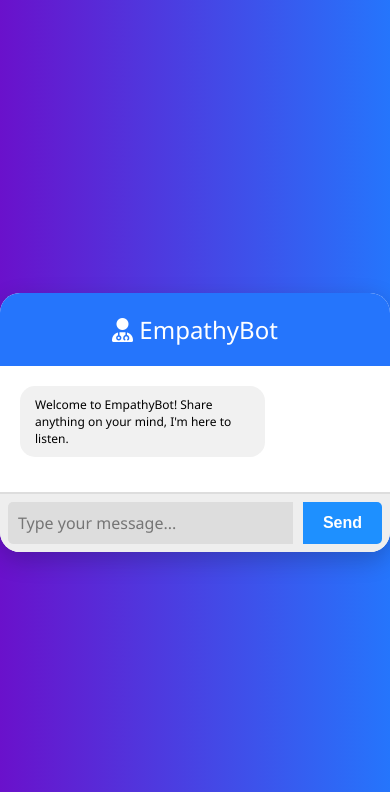
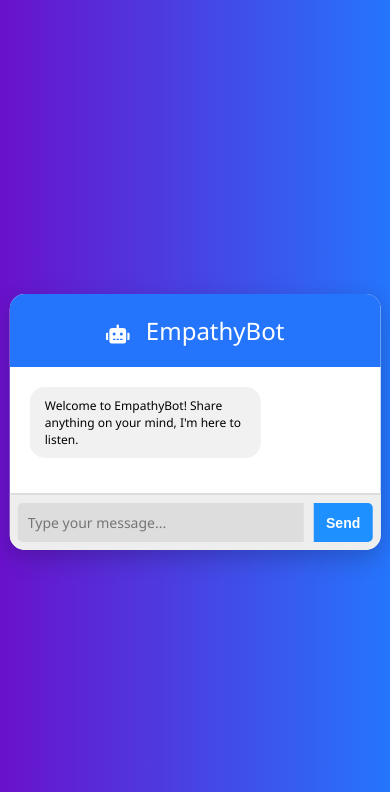
Before and after one commit to Samridhi-Aggarwaal/Mental-Health-Chatbot, a Flask app: page / in a window 390 px wide. Shown: the top 792 px of the page. Run offline with Flask 3, Linux system fonts and the light colour scheme; parts of the project's set-up code (start-up, migrations or seed data) failed here and were passed over; some libraries are stand-ins or nearby versions.

Commit message:
Update index.html

```diff
--- a/templates/index.html
+++ b/templates/index.html
@@ -18,8 +18,12 @@
       padding: 0;
     }
     .chat-container {
+      position: absolute;
+      top: 50%;
+      left: 50%;
+      transform: translate(-50%, -50%);
+      width: 90%;
       max-width: 600px;
-      margin: 5vh auto;
       background: #fff;
       color: #333;
       border-radius: 20px;
@@ -27,7 +31,8 @@
       overflow: hidden;
       display: flex;
       flex-direction: column;
-    }
+}
+
     .chat-header {
       background-color: #2575fc;
       color: white;
@@ -88,17 +93,40 @@
       padding: 10px;
       overflow-y: auto;
       flex-grow: 1;
-}
+    }
     body, .msger, .msg, .msger-input, .msger-inputarea, .msg-text, .msg-info-name, .msg-info-time {
       font-family: 'Segoe UI', Tahoma, Geneva, Verdana, sans-serif;
       font-size: 16px;
     }
+
+    @media screen and (max-width: 480px) {
+    .chat-container {
+        width: 95%;
+        height: auto;
+        border-radius: 15px;
+    }
+    .chat-body {
+        height: 300px;
+    }
+    .msger-input {
+        font-size: 14px;
+    }
+    .msger-send-btn {
+        font-size: 14px;
+        padding: 8px 12px;
+    }
+}
+
+
   </style>
 </head>
 <body>
   <div class="chat-container">
     <div class="chat-header">
-      <i class="fas fa-user-md"></i> EmpathyBot
+      <svg viewBox="0 0 640 512" title="robot" width="24" height="24" style="vertical-align: middle; margin-right: 10px;">
+        <path fill="currentColor" d="M32,224H64V416H32A31.96166,31.96166,0,0,1,0,384V256A31.96166,31.96166,0,0,1,32,224Zm512-48V448a64.06328,64.06328,0,0,1-64,64H160a64.06328,64.06328,0,0,1-64-64V176a79.974,79.974,0,0,1,80-80H288V32a32,32,0,0,1,64,0V96H464A79.974,79.974,0,0,1,544,176ZM264,256a40,40,0,1,0-40,40A39.997,39.997,0,0,0,264,256Zm-8,128H192v32h64Zm96,0H288v32h64ZM456,256a40,40,0,1,0-40,40A39.997,39.997,0,0,0,456,256Zm-8,128H384v32h64ZM640,256V384a31.96166,31.96166,0,0,1-32,32H576V224h32A31.96166,31.96166,0,0,1,640,256Z"/>
+      </svg>
+      EmpathyBot
     </div>
     <div class="chat-body" id="chat">
       <div class="msg bot">
@@ -108,14 +136,14 @@
       </div>
     </div>
     <form class="msger-inputarea">
-        <input type="text" class="msger-input" placeholder="Type your message..." id="textInput">
-        <button type="submit" class="msger-send-btn">Send</button>
+      <input type="text" class="msger-input" placeholder="Type your message..." id="textInput">
+      <button type="submit" class="msger-send-btn">Send</button>
     </form>
   </div>
 
   <script>
     $(document).ready(function () {
-      $('#chatForm').on('submit', function (e) {
+      $('.msger-inputarea').on('submit', function (e) {
         e.preventDefault();
         var userText = $('#textInput').val();
         if (!userText.trim()) return;
```
